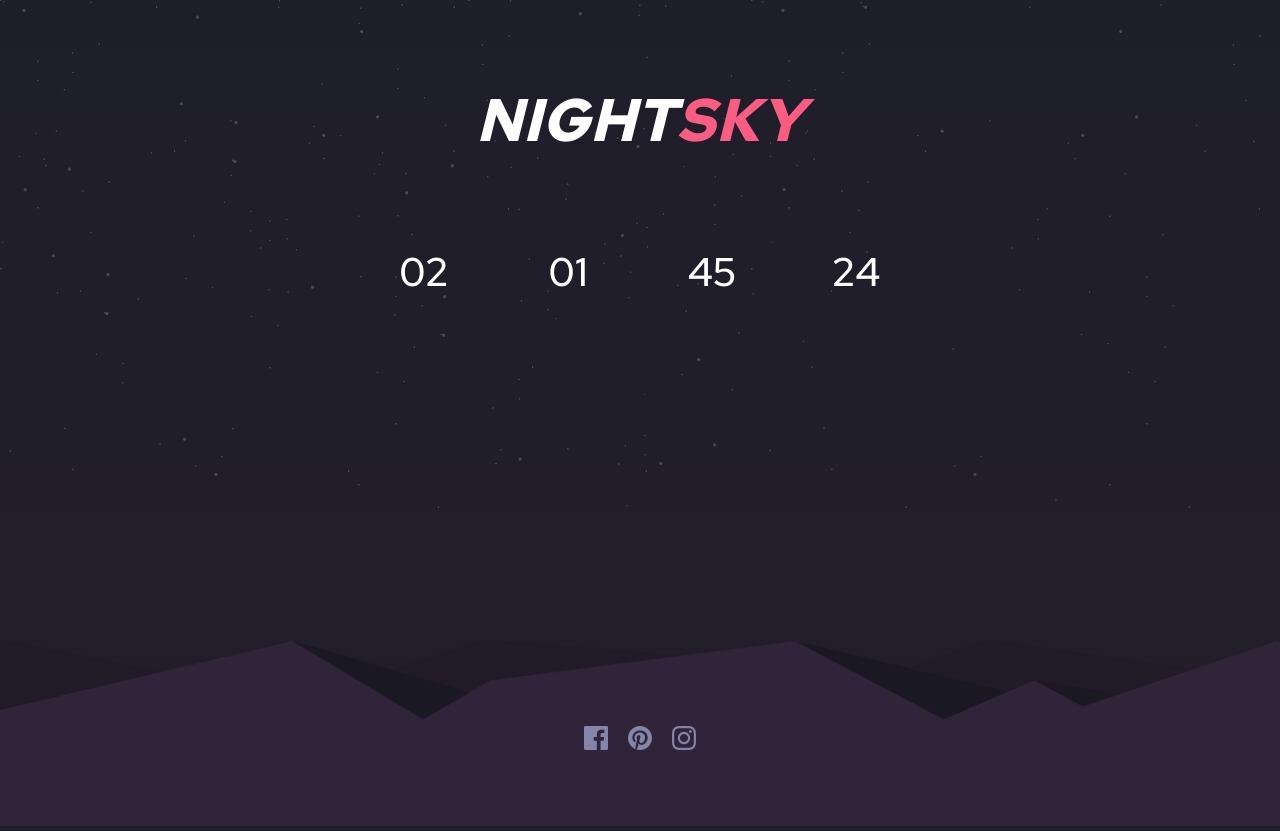
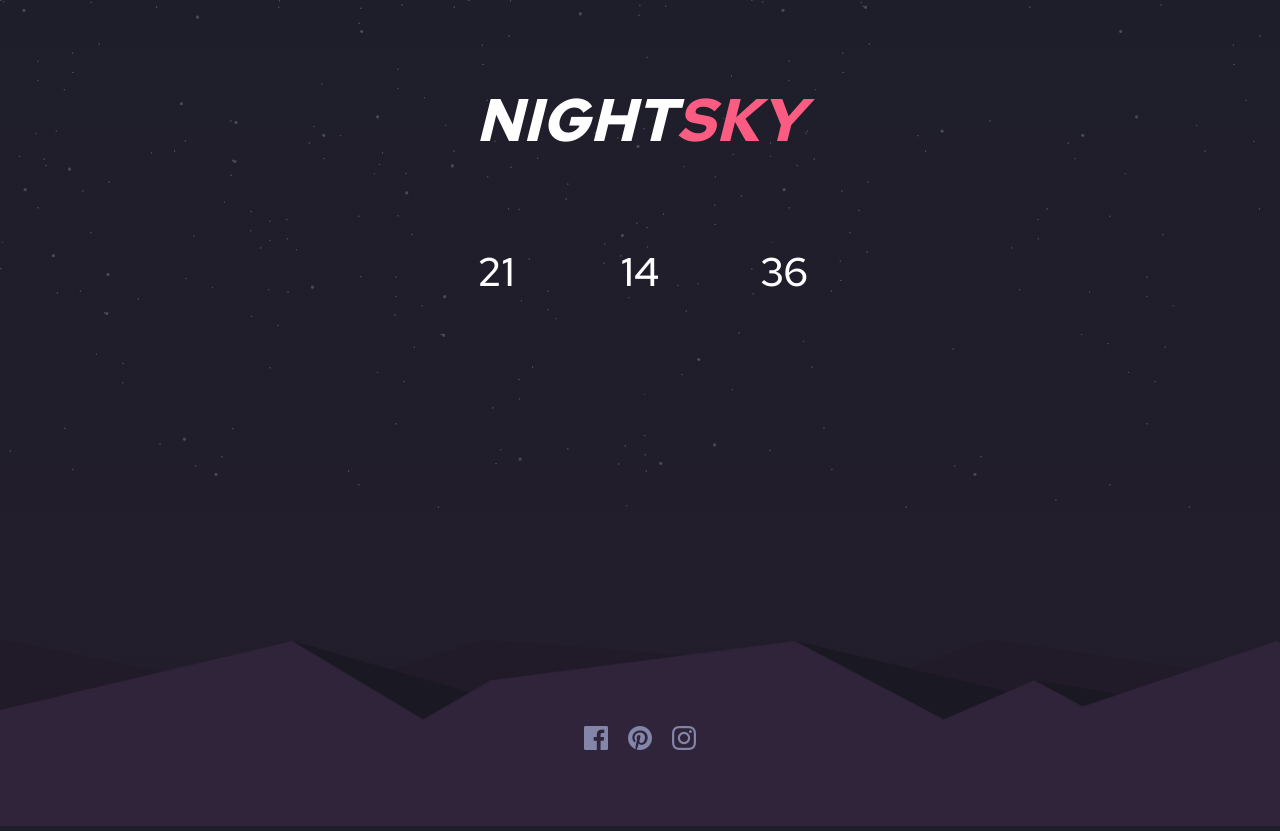
Before and after one commit to HiImHibiki/Night-CD, a plain HTML site: page index.html in a window 1280 px wide. Shown: the top 831 px of the page. Drawn offline with Linux system fonts and the light colour scheme.

Commit message:
date updated

```diff
--- a/index.html
+++ b/index.html
@@ -16,11 +16,11 @@
       <h2>NIGHT<em>SKY</em></h2>
     </div>
     <div class="countdown-clock">
-      <div class="countdown-card">
+      <!-- <div class="countdown-card">
         <div class="countdown-days">
 
         </div>
-      </div>
+      </div> -->
       <div class="countdown-card">
         <div class="countdown-hours">
 
--- a/script.js
+++ b/script.js
@@ -2,6 +2,7 @@ var d = document.querySelector('.countdown-days');
 var h = document.querySelector('.countdown-hours');
 var m = document.querySelector('.countdown-minutes');
 var s = document.querySelector('.countdown-seconds');
+var mil = document.querySelector('.countdown-miliseconds');
 
 var targetDate = new Date('07/11/2021 23:00:00').getTime();
 console.log(targetDate);
@@ -20,12 +21,17 @@ var timeSet = (targetDate) => {
     var textMinute = Math.floor((diff % hour) / minute);
     var textSecond = Math.floor((diff % minute) / second);
 
+    var date = new Date()
+    var currHour = date.getHours();
+    var currMin = date.getMinutes();
+    var currSec = date.getSeconds();
+
 
     // console.log(textDay.toString().padStart(2, '0'), textHour, textMinute, textSecond);
-    d.innerHTML = textDay.toString().padStart(2, '0');
-    h.innerHTML = textHour.toString().padStart(2, '0');
-    m.innerHTML = textMinute.toString().padStart(2, '0');
-    s.innerHTML = textSecond.toString().padStart(2, '0');
+    // d.innerHTML = textDay.toString().padStart(2, '0');
+    h.innerHTML = currHour.toString().padStart(2, '0');
+    m.innerHTML = currMin.toString().padStart(2, '0');
+    s.innerHTML = currSec.toString().padStart(2, '0');
 };
 
 setInterval(() => {
```
